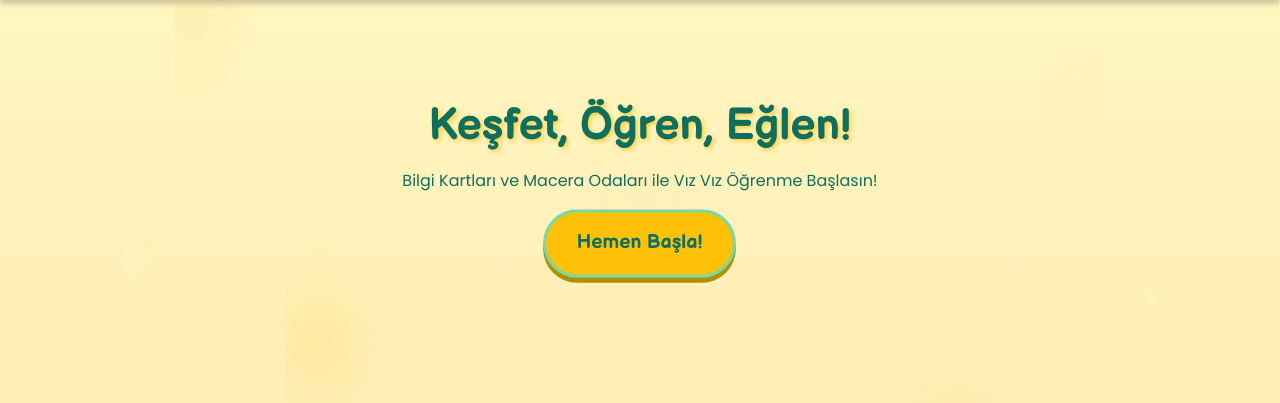
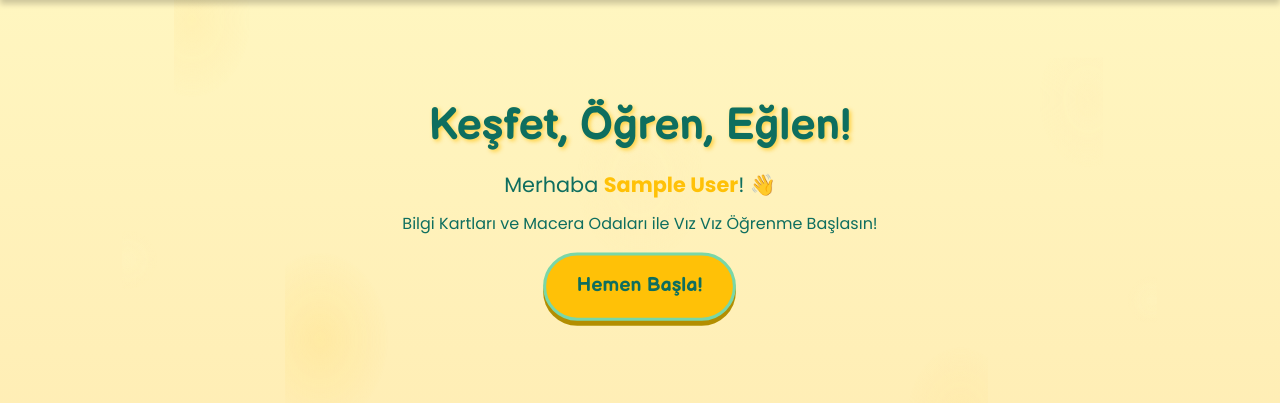
Before and after one commit to zulfucankarakus/BilgeAri-Cocuklar-Icin-Etkilesimli-Ogrenme-Platformu-mainson, an ASP.NET Core app: page /Home/Index in a window 1280 px wide. Shown: the part 152-555 px from the top of the page. Run offline with ASP.NET Core 8, Linux system fonts and the light colour scheme; the visitor is signed in with stand-in values (Sample User, id 1); style sheets or scripts are compiled from the project's sources.

Commit message:
auto-commit for 22f3f1b6-3b9d-452e-bec1-eb141ef095a3

```diff
--- a/BilgeAri-Cocuklar-Icin-Etkilesimli-Ogrenme-Platformu-main/Views/Home/Index.cshtml
+++ b/BilgeAri-Cocuklar-Icin-Etkilesimli-Ogrenme-Platformu-main/Views/Home/Index.cshtml
@@ -9,6 +9,13 @@
 <section class="hero">
 
     <h2>Keşfet, Öğren, Eğlen!</h2>
+
+    @if (!string.IsNullOrEmpty(ViewBag.UserName))
+    {
+        <p style="font-size: 1.3rem; margin-bottom: 10px;">
+            Merhaba <strong style="color: #FFC107;">@ViewBag.UserName</strong>! 👋
+        </p>
+    }
 
     <p>Bilgi Kartları ve Macera Odaları ile Vız Vız Öğrenme Başlasın!</p>
 
```
